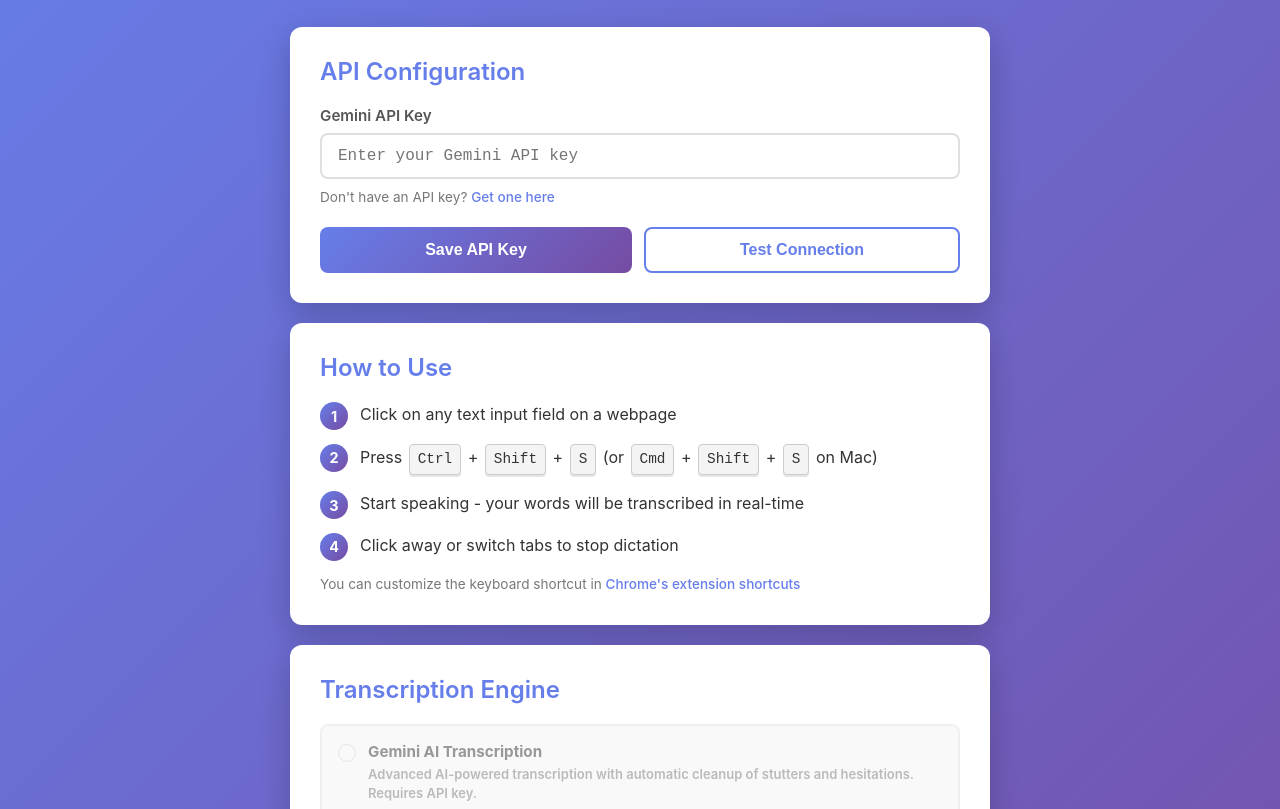
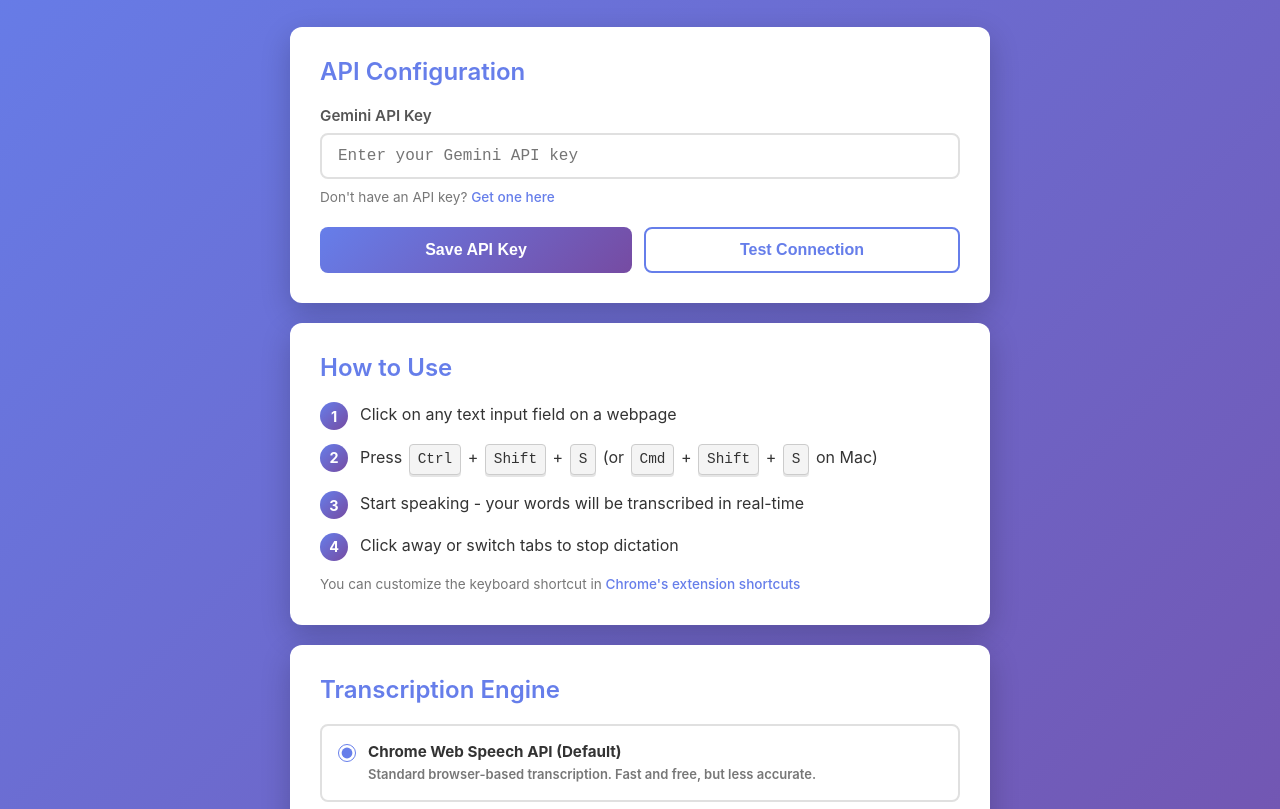
Before and after one commit to EmmanuelBoidot/gemini-dictate, a browser extension: page options.html in a window 1280 px wide. Shown: the part 143-952 px from the top of the page. Drawn offline with Linux system fonts and the light colour scheme.

Commit message:
Fix bug where the Chrome STT was missing in options

```diff
--- a/content.js
+++ b/content.js
@@ -165,9 +165,11 @@
  * Start Gemini-based dictation
  */
 async function startGeminiDictation(apiKey) {
+    console.log('[Gemini Dictate] Initializing Gemini-based dictation...');
     try {
         // Request microphone access
         const stream = await navigator.mediaDevices.getUserMedia({ audio: true });
+        console.log('[Gemini Dictate] Microphone access granted for Gemini.');
 
         isActive = true;
         window.dictationTarget = currentInput;
@@ -177,6 +179,7 @@
 
         // Create Gemini client
         const geminiClient = new GeminiClient(apiKey);
+        console.log('[Gemini Dictate] GeminiClient initialized.');
 
         // Start streaming audio to Gemini
         const controller = await geminiClient.streamAudio(
@@ -184,12 +187,13 @@
             // onTranscript callback
             (text) => {
                 if (window.dictationTarget && text) {
+                    console.log('[Gemini Dictate] Gemini - Transcript received:', text);
                     insertTextToTarget(window.dictationTarget, text + ' ');
                 }
             },
             // onError callback
             (error) => {
-                console.error('Gemini transcription error:', error);
+                console.error('[Gemini Dictate] Gemini transcription error:', error);
                 // Don't stop on errors, just log them
             },
             // onProcessing callback
--- a/options.html
+++ b/options.html
@@ -57,6 +57,14 @@
         <h2>Transcription Engine</h2>
         <div class="form-group">
           <div class="radio-group">
+            <label class="radio-option">
+              <input type="radio" name="engine" value="chrome" checked>
+              <div class="radio-content">
+                <strong>Chrome Web Speech API (Default)</strong>
+                <p class="help-text">Standard browser-based transcription. Fast and free, but less accurate.</p>
+              </div>
+            </label>
+
             <label class="radio-option" id="geminiOption">
               <input type="radio" name="engine" value="gemini" id="engineGemini">
               <div class="radio-content">
```
